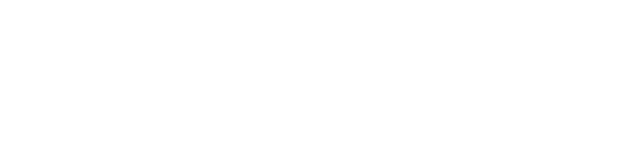
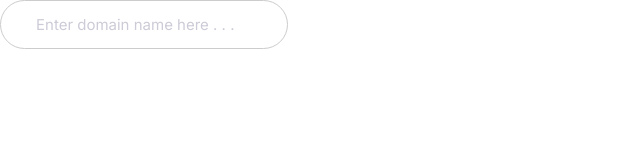
Before and after one commit to Adityaraphael/adit1stproject, a plain HTML site: page index.html in a window 1280 px wide. Shown: the whole page, without its empty margins (0-640 px from the left). Drawn offline with Linux system fonts and the light colour scheme.

Commit message:
input component

```diff
--- a/CSS/style.css
+++ b/CSS/style.css
@@ -205,6 +205,25 @@ a { text-decoration:none ;}
     .btn{
         font-size: 1.5rem;
     }
+}
 
+ /* inputs */
 
+.input{
+    border-radius: 30px;
+    border: 1px solid #ccc ;
+    color: var(--color-headings);
+    font-size: 2rem ;
+    outline: 0;
+    padding: 1.5rem 3.5rem;
 }
+
+::placeholder{
+    color: #cdcbd7;
+}
+
+@media screen and (min-width: 1024px){
+    .input {
+        font-size: 1.5rem;
+    }
+}
--- a/index.html
+++ b/index.html
@@ -12,6 +12,6 @@
     <link rel="stylesheet" href="CSS/style.css">
 </head>
 <body>
-
+   <input type="" class="input" placeholder="Enter domain name here . . .">
 </body>
 </html>
```
Also changed, not shown: components/input.html (added, +1 -0 lines).
